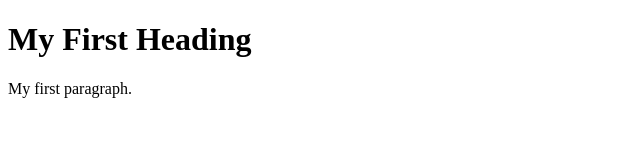
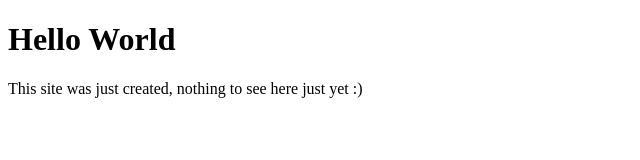
Before and after one commit to AgileArchCo/agilearchco.github.io, a plain HTML site: page index.html in a window 1280 px wide. Shown: the whole page, without its empty margins (0-640 px from the left). Drawn offline with Linux system fonts and the light colour scheme.

Commit message:
Hello World!

```diff
--- a/index.html
+++ b/index.html
@@ -2,8 +2,8 @@
 <html>
 <body>
 
-<h1>My First Heading</h1>
-<p>My first paragraph.</p>
+<h1>Hello World</h1>
+<p>This site was just created, nothing to see here just yet :)</p>
 
 </body>
 </html>
```
